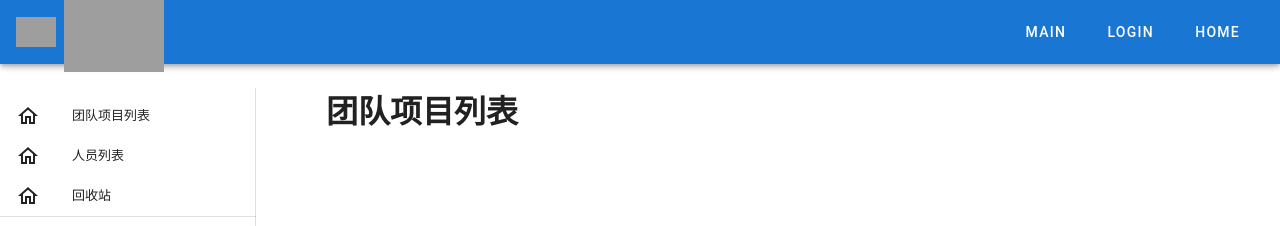
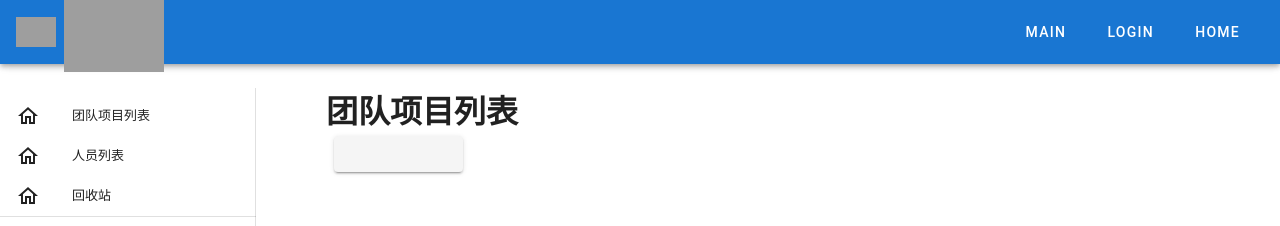
Before and after one commit to echo17666/2022-summer, a Vue app in the folder frontend/: page /team/project in a window 1280 px wide. Shown: the top 226 px of the page. Built offline with nearby package versions, Linux system fonts and the light colour scheme; grey boxes are pictures that could not be loaded.

Commit message:
添加后端

```diff
--- a/frontend/src/api/account.js
+++ b/frontend/src/api/account.js
@@ -1,8 +1,8 @@
 import service from '@/http/request.js'
 //之后接口啥的就写这里就好了
 const url={
-    login:'/login',
-    register:'/register'
+    login:'/user/login',
+    register:'/user/register'
 }
 
 export class Account{
--- a/frontend/src/components/Team/TeamProject.vue
+++ b/frontend/src/components/Team/TeamProject.vue
@@ -1,6 +1,8 @@
 <template>
   <div class="teamproject">
-    <h1>团队项目列表</h1>
+    <h1>团队项目列表</h1>  <v-btn class="mx-2"  >
+    <span class="material-icons-outlined">plus</span>
+    </v-btn>
   </div>
 </template>
 <script>
--- a/frontend/src/http/request.js
+++ b/frontend/src/http/request.js
@@ -3,7 +3,8 @@ import axios from 'axios'
 import router from '../router'
 
 const service = axios.create({
-    baseURL: 'http://127.0.0.1:8000',//本地
+    // baseURL: 'http://127.0.0.1:8000',//本地
+    baseURL: 'http://43.138.56.245/api',//服务器
     // baseURL:'', 这里之后是部署的后端地址
     timeout: 50000 //超时时间
 });
```
